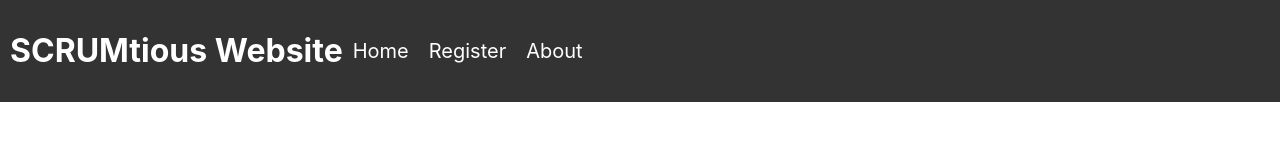
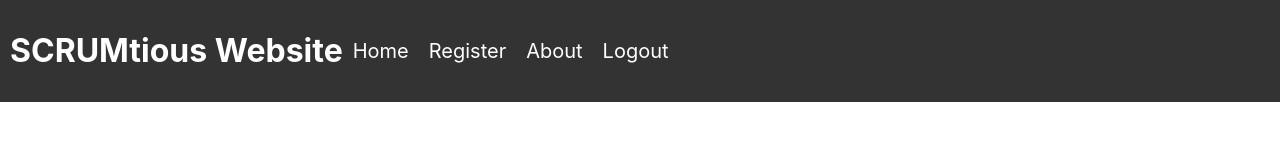
Before and after one commit to ChloePosluszny/17145-SCRUMptious, a React (Create React App) app in the folder hardwareset/: page / in a window 1280 px wide. Shown: the top 160 px of the page. Built offline with nearby package versions, Linux system fonts and the light colour scheme.

Commit message:
Added logout link to header

```diff
--- a/hardwareset/src/components/header.jsx
+++ b/hardwareset/src/components/header.jsx
@@ -2,16 +2,18 @@ import React from 'react';
 import { Link } from 'react-router-dom';
 
 function Header(){
+  const handleLogout = () => {
+    localStorage.clear();
+  };
   return(
     <header style={styles.header}>
       <h1> SCRUMtious Website </h1>
       <nav>
         <ul style={styles.navList}>
-
           <li style={styles.navItem}><Link style={styles.listItem} to ="/">Home</Link></li>
           <li style={styles.navItem}><Link style={styles.listItem} to ="/register">Register</Link></li>
           <li style={styles.navItem}><Link style={styles.listItem} to ="/about">About</Link></li>
-
+          <li style={styles.navItem}><Link style={styles.listItem} to='/' onClick={handleLogout}>Logout</Link></li>
         </ul>
       </nav>
     </header>
```
